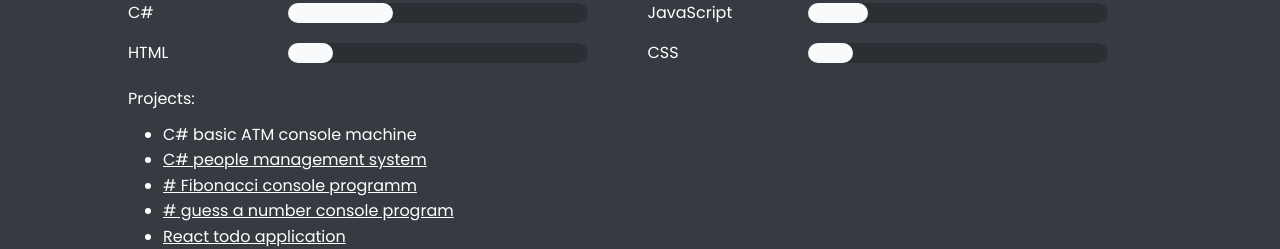
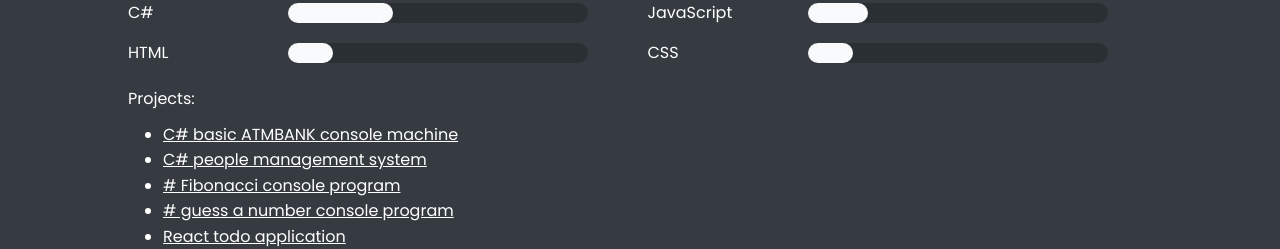
Before and after one commit to ghitalog/PortfolioWebSite, a plain HTML site: page index.html in a window 1280 px wide. Shown: the part 900-1149 px from the top of the page. Drawn offline with Linux system fonts and the light colour scheme; a web font is replaced by a local one.

Commit message:
Add files via upload

```diff
--- a/index.html
+++ b/index.html
@@ -82,9 +82,9 @@
       </div>
       <p class="mt-20">Projects:</p>
       <ul class="mt-10 pl-35">
-        <li>C# basic ATM console machine</li>
+        <li><a href="https://github.com/ghitalog/ATMBANK.git">C# basic ATMBANK console machine</a></li>
         <li><a href="https://github.com/ghitalog/peopleManagementSystem">C# people management system</a></li>
-        <li><a href="https://github.com/ghitalog/FibonacciSequence.git"># Fibonacci console programm</a></li>
+        <li><a href="https://github.com/ghitalog/FibonacciSequence.git"># Fibonacci console program</a></li>
         <li><a href="https://github.com/ghitalog/GuessNumber.git"># guess a number console program</a></li>
         <li><a href="https://ghitalog.github.io/reactToDoApp/">React todo application</a></li>
       </ul>
```
